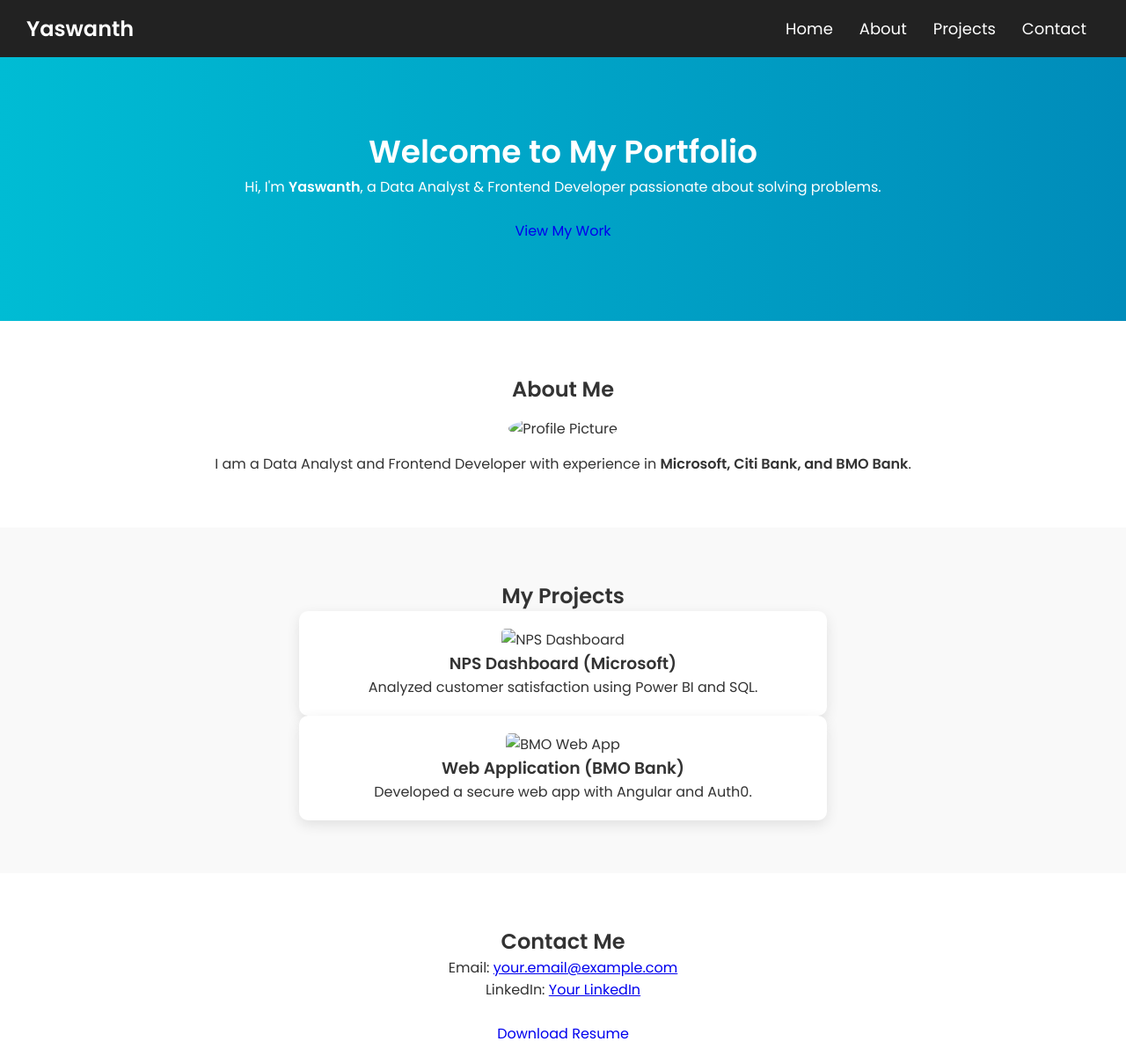
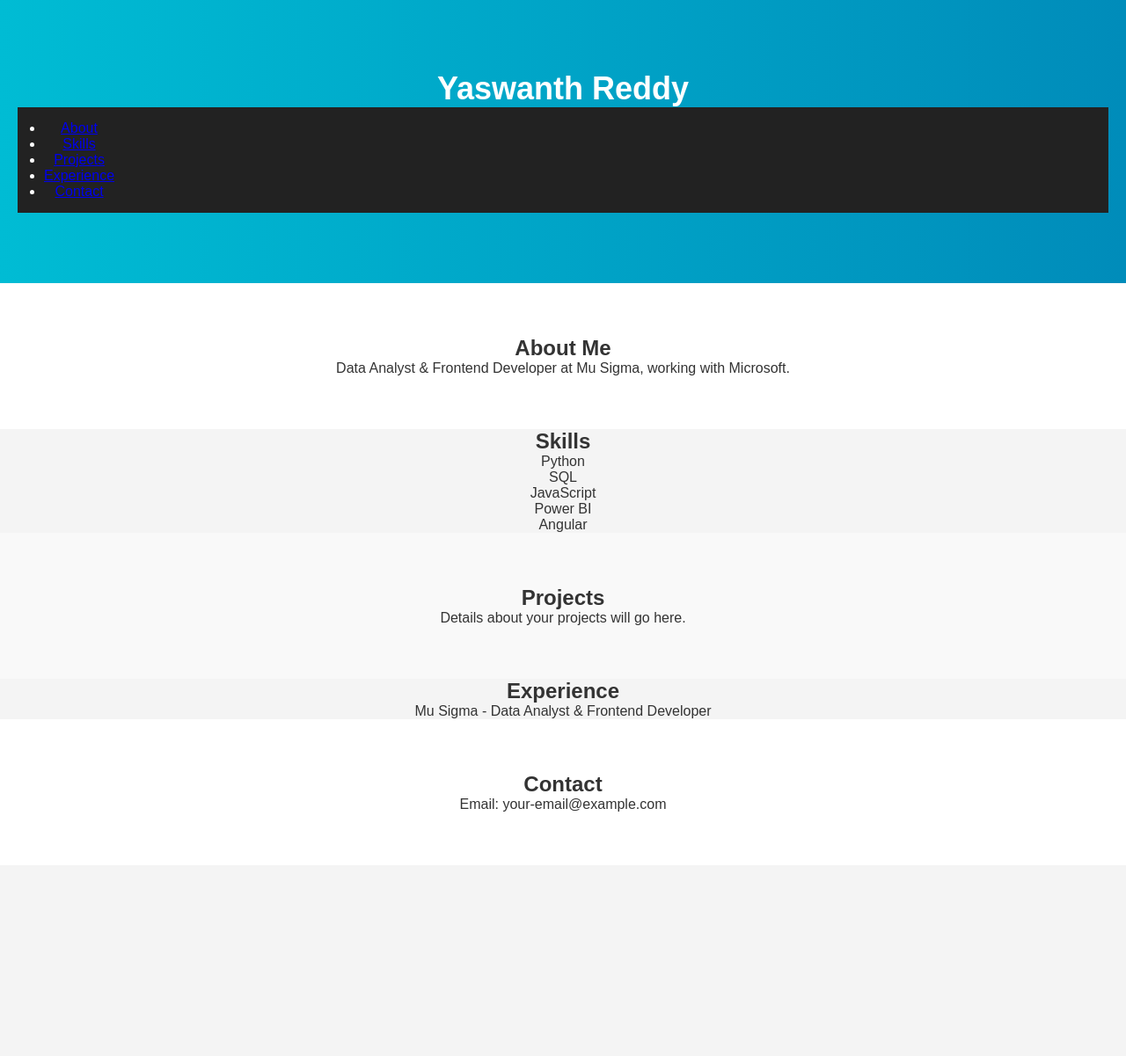
Before and after one commit to Yaswanth0602/Yaswanth-portfolio, a plain HTML site: page index.html in a window 1280 px wide. Shown: the top 1201 px of the page at 88% size. After the commit the page ends 984 px from the top, so only its background shows below. Drawn offline with Linux system fonts and the light colour scheme.

Commit message:
Update index.html

```diff
--- a/index.html
+++ b/index.html
@@ -3,59 +3,53 @@
 <head>
     <meta charset="UTF-8">
     <meta name="viewport" content="width=device-width, initial-scale=1.0">
-    <title>My Portfolio | Yaswanth</title>
+    <title>Yaswanth Reddy | Portfolio</title>
     <link rel="stylesheet" href="styles.css">
-    <link rel="preconnect" href="https://fonts.googleapis.com">
-    <link href="https://fonts.googleapis.com/css2?family=Poppins:wght@300;400;600&display=swap" rel="stylesheet">
 </head>
-
 <body>
-
-    <!-- Navigation Menu -->
+    <header>
+        <h1>Yaswanth Reddy</h1>
         <nav>
-        <div class="logo">Yaswanth</div>
-        <ul class="nav-links">
-            <li><a href="#home">Home</a></li>
+            <ul>
                 <li><a href="#about">About</a></li>
+                <li><a href="#skills">Skills</a></li>
                 <li><a href="#projects">Projects</a></li>
+                <li><a href="#experience">Experience</a></li>
                 <li><a href="#contact">Contact</a></li>
             </ul>
         </nav>
-
-    <header id="home">
-        <h1>Welcome to My Portfolio</h1>
-        <p>Hi, I'm <strong>Yaswanth</strong>, a Data Analyst & Frontend Developer passionate about solving problems.</p>
-        <a href="#projects" class="btn">View My Work</a>
     </header>
 
     <section id="about">
         <h2>About Me</h2>
-        <img src="profile.jpg" alt="Profile Picture" class="profile-img">
-        <p>I am a Data Analyst and Frontend Developer with experience in <strong>Microsoft, Citi Bank, and BMO Bank</strong>.</p>
+        <p>Data Analyst & Frontend Developer at Mu Sigma, working with Microsoft.</p>
+    </section>
+
+    <section id="skills">
+        <h2>Skills</h2>
+        <ul>
+            <li>Python</li>
+            <li>SQL</li>
+            <li>JavaScript</li>
+            <li>Power BI</li>
+            <li>Angular</li>
+        </ul>
     </section>
 
     <section id="projects">
-        <h2>My Projects</h2>
-        <div class="project">
-            <img src="project1.jpg" alt="NPS Dashboard">
-            <h3>NPS Dashboard (Microsoft)</h3>
-            <p>Analyzed customer satisfaction using Power BI and SQL.</p>
-        </div>
-        <div class="project">
-            <img src="project2.jpg" alt="BMO Web App">
-            <h3>Web Application (BMO Bank)</h3>
-            <p>Developed a secure web app with Angular and Auth0.</p>
-        </div>
+        <h2>Projects</h2>
+        <p>Details about your projects will go here.</p>
+    </section>
+
+    <section id="experience">
+        <h2>Experience</h2>
+        <p>Mu Sigma - Data Analyst & Frontend Developer</p>
     </section>
 
     <section id="contact">
-        <h2>Contact Me</h2>
-        <p>Email: <a href="mailto:your.email@example.com">your.email@example.com</a></p>
-        <p>LinkedIn: <a href="#">Your LinkedIn</a></p>
-        <a href="resume.pdf" download class="btn">Download Resume</a>
+        <h2>Contact</h2>
+        <p>Email: your-email@example.com</p>
     </section>
-
-    <footer>© 2024 Yaswanth. All rights reserved.</footer>
 
     <script src="script.js"></script>
 </body>
```
Lines whose indentation alone changed are shown as unchanged.
